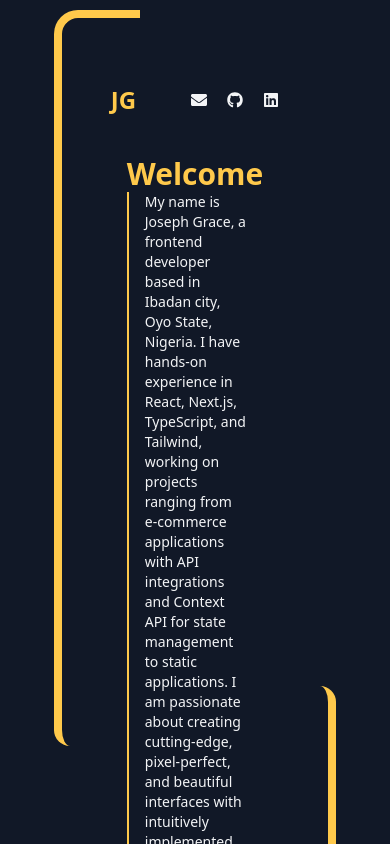
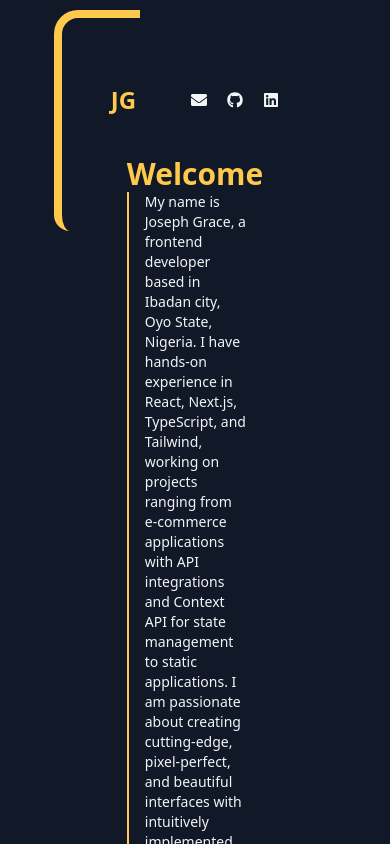
Before and after one commit to GraceJoseph-hub/my-portfolio, a React (Vite) app: page / in a window 390 px wide. Shown: the top 844 px of the page. Built offline with nearby package versions, Linux system fonts and the light colour scheme.

Commit message:
working on the responsiveness

```diff
--- a/src/index.css
+++ b/src/index.css
@@ -50,10 +50,12 @@ body {
   .partial-border::before{
     border-width: 8px 0 0 8px;
     left: 75px;
+     height: 15%;
   }
   .partial-border::after{
     border-width: 0 8px 8px 0;
     right: 75px;
+     height: 15%;
   }
 }
 
```
